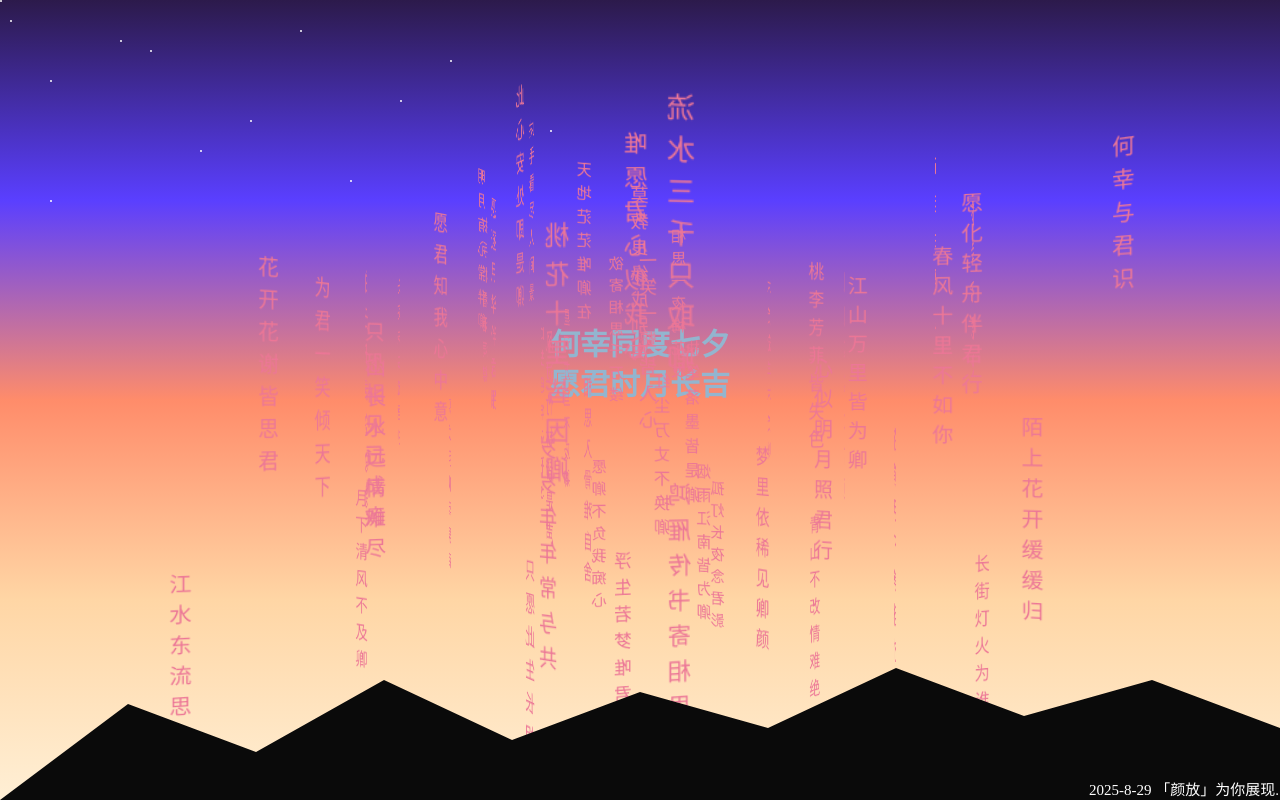
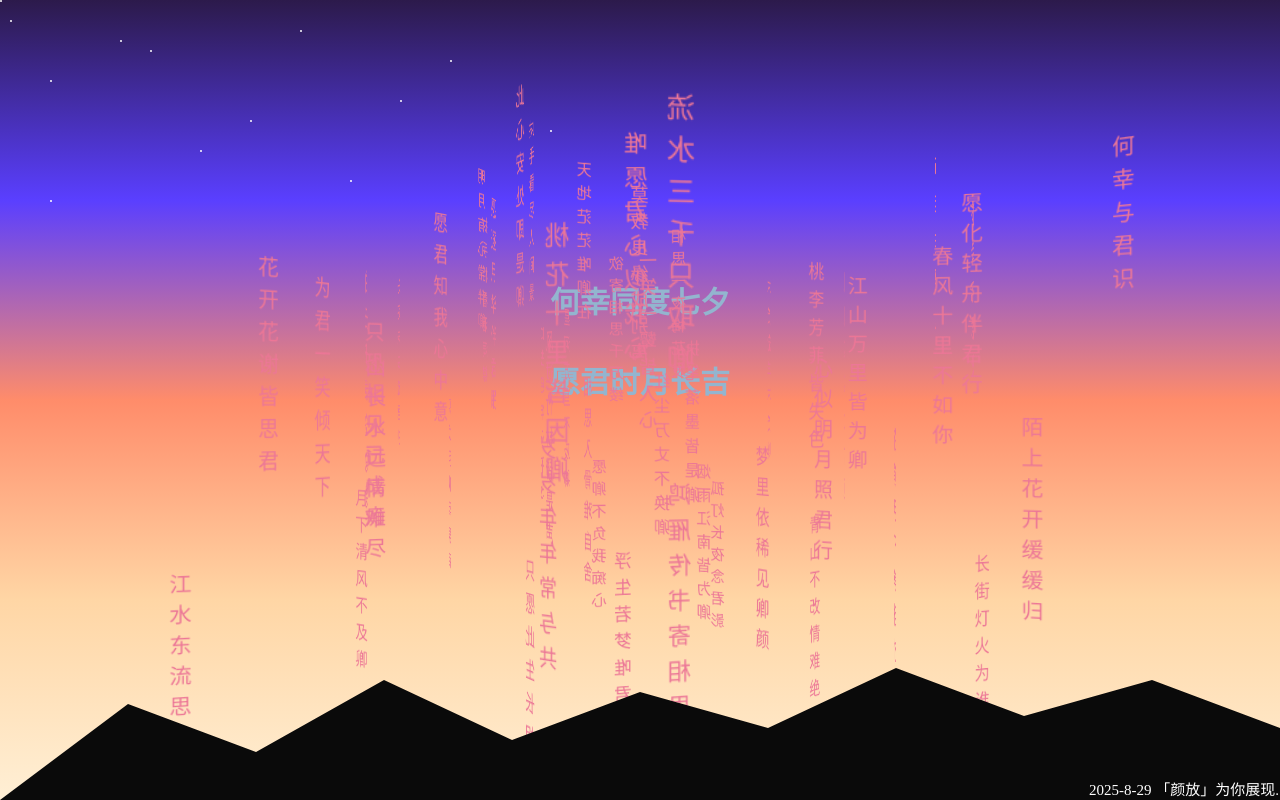
Before and after one commit to Fak3adm1n/4u, a plain HTML site: page index.html in a window 1280 px wide. Drawn offline with Linux system fonts and the light colour scheme.

Commit message:
Update index.html

```diff
--- a/index.html
+++ b/index.html
@@ -126,12 +126,14 @@ body::after {
     left: 50%;
     top: 45%;
     transform: translateX(-50%);
+    line-height: 1.5;
 }
 .textone {
     position: absolute;
     left: 50%;
-    top: 40%;
+    top: 35%;
     transform: translateX(-50%);
+    line-height: 1.5;
 }
 .textthree {
     position: absolute;
```
